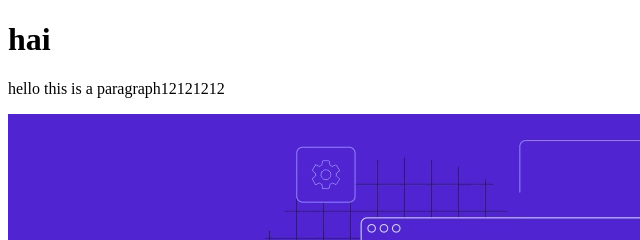
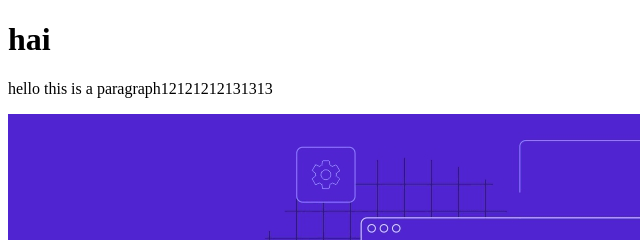
Before and after one commit to Sajan-21/air-bnb-clone, a plain HTML site: page hai.html in a window 1280 px wide. Shown: the top 240 px of the page, 0-640 px from the left. Drawn offline with Linux system fonts and the light colour scheme.

Commit message:
Update hai.html

```diff
--- a/hai.html
+++ b/hai.html
@@ -7,7 +7,7 @@
 </head>
 <body>
     <h1>hai</h1>
-    <p>hello this is a paragraph12121212
+    <p>hello this is a paragraph12121212131313
     </p>
     <img src="what-is-html-3.webp" alt="images">
     <input type="text" placeholder="name">
```
